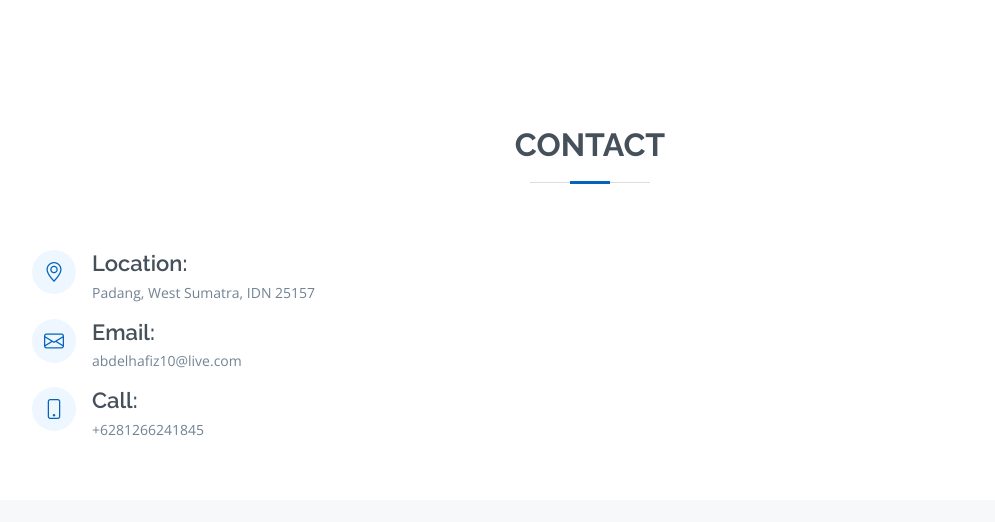
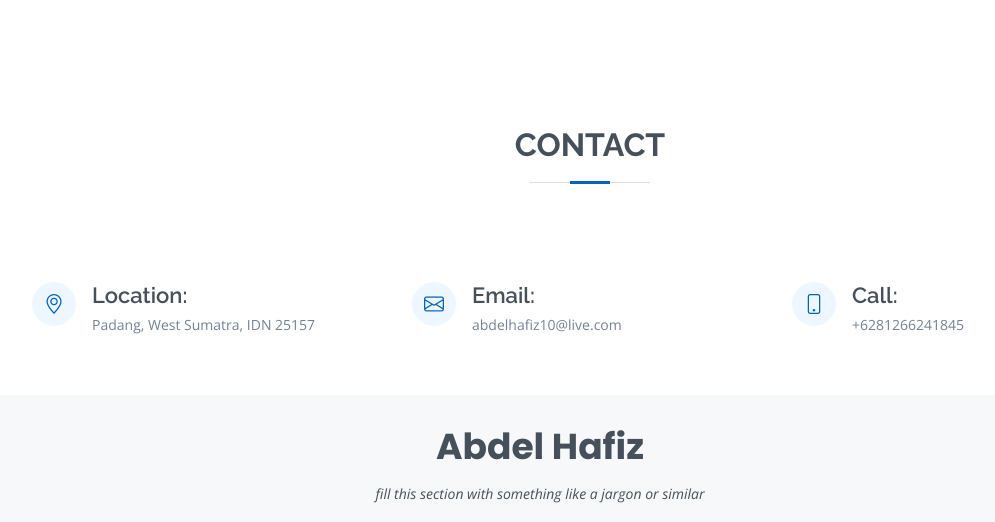
Before and after one commit to abdelhafiz10/abdelhafiz10.github.io, a plain HTML site: page index.html in a window 1280 px wide. Shown: the part 4794-5316 px from the top of the page, without its empty margins (100-1095 px from the left). Drawn offline with nearby package versions, Linux system fonts and the light colour scheme.

Commit message:
Update index.html

```diff
--- a/index.html
+++ b/index.html
@@ -461,7 +461,7 @@
         </div>
 
         <div class="row">
-          <div class="col-lg-3-md-6 mt-3">
+          <div class="col lg-4-md-6 mt-5">
             <div class="info">
               <div class="address">
                 <i class="bi bi-geo-alt"></i>
@@ -470,7 +470,7 @@
               </div>
             </div>
           </div>
-          <div class="col-lg-3-md-6 mt-3">
+          <div class="col lg-4-md-6 mt-5">
             <div class="info">
               <div class="email">
                 <i class="bi bi-envelope"></i>
@@ -479,7 +479,7 @@
               </div>
             </div>
           </div>
-          <div class="col-lg-3-md-6 mt-3">
+          <div class="col lg-4-md-6 mt-5">
             <div class="info">
               <div class="phone">
                 <i class="bi bi-phone"></i>
```
